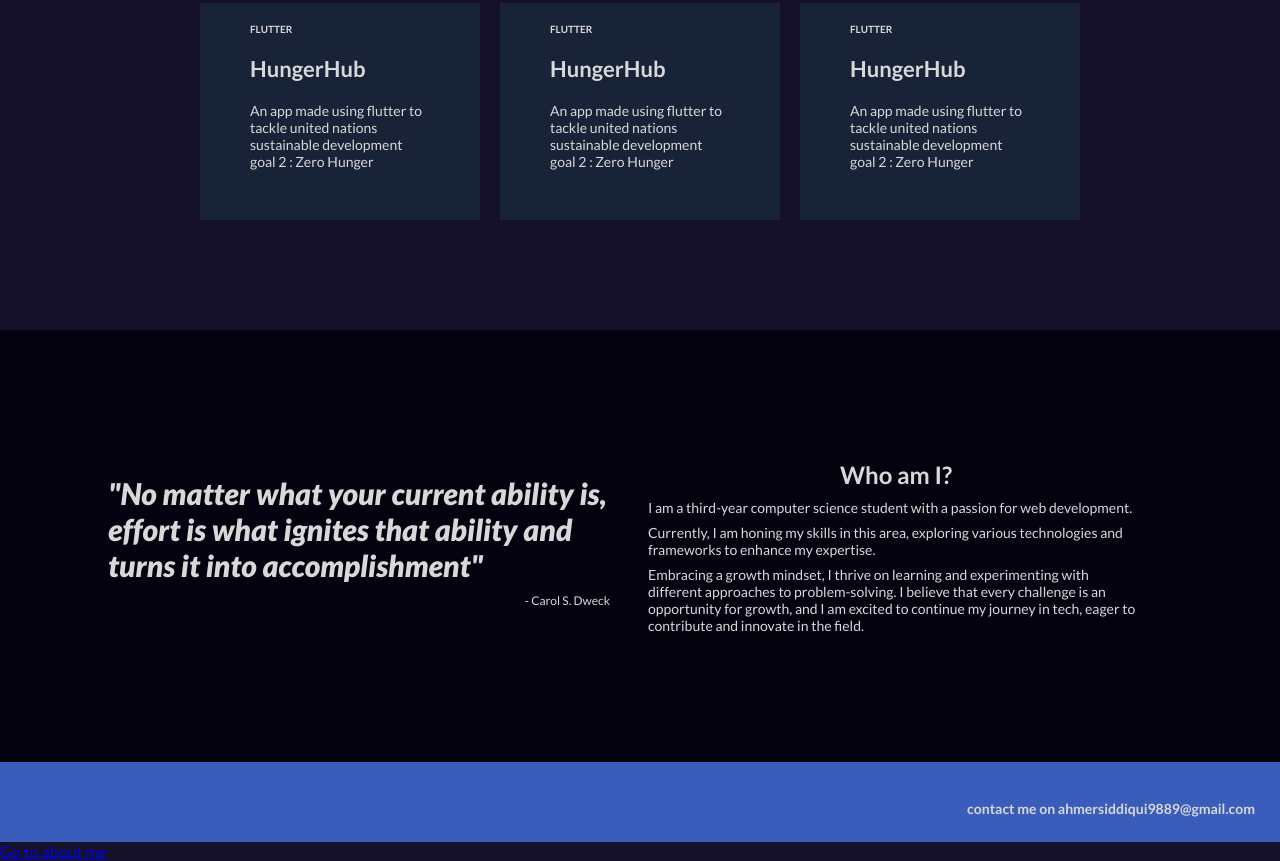
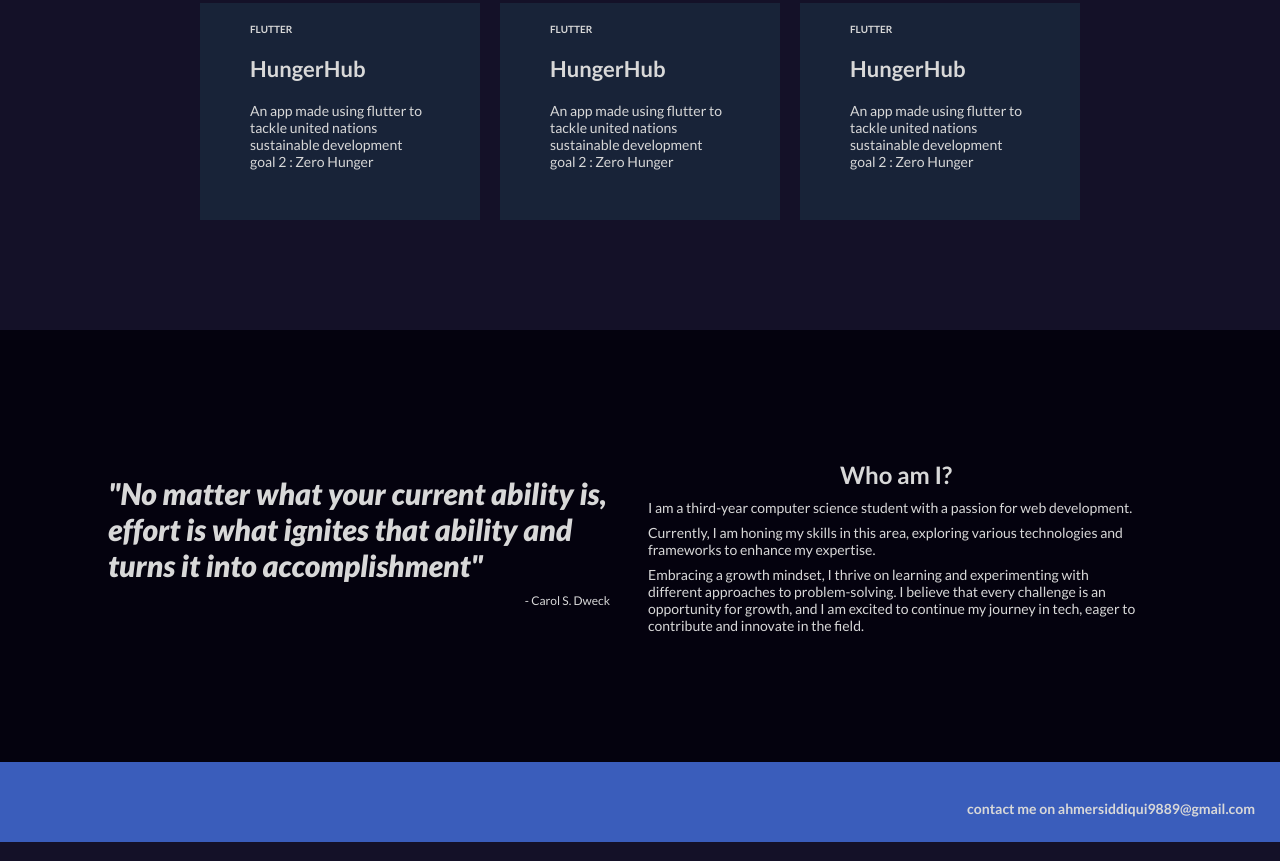
Before and after one commit to ahmersiddiqui9889/Portfolio, a plain HTML site: page index.html in a window 1280 px wide. Shown: the part 1373-2234 px from the top of the page. Drawn offline with Linux system fonts and the light colour scheme.

Commit message:
Removed bottom line of redirection

```diff
--- a/index.html
+++ b/index.html
@@ -136,8 +136,6 @@
             <a href="mailto:ahmersiddiqui9889@gmail.com">contact me on ahmersiddiqui9889@gmail.com</a>
         </footer>
 
-
-        <a href="pages/about-me.html"> Go to about me </a>
         <script src="js/script.js"></script>
     </body>
 </html>
```
